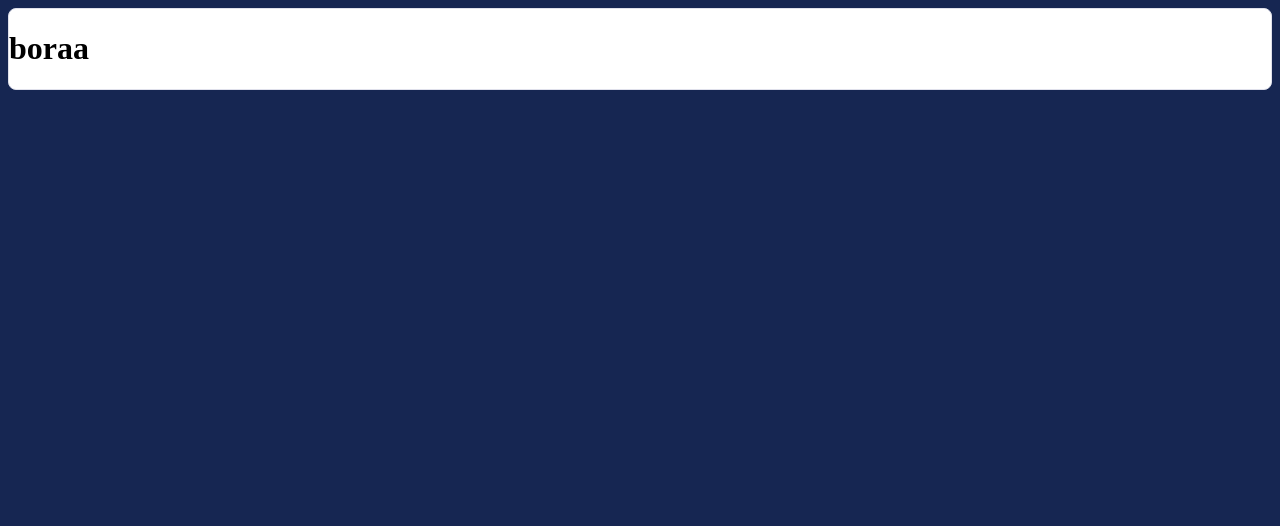
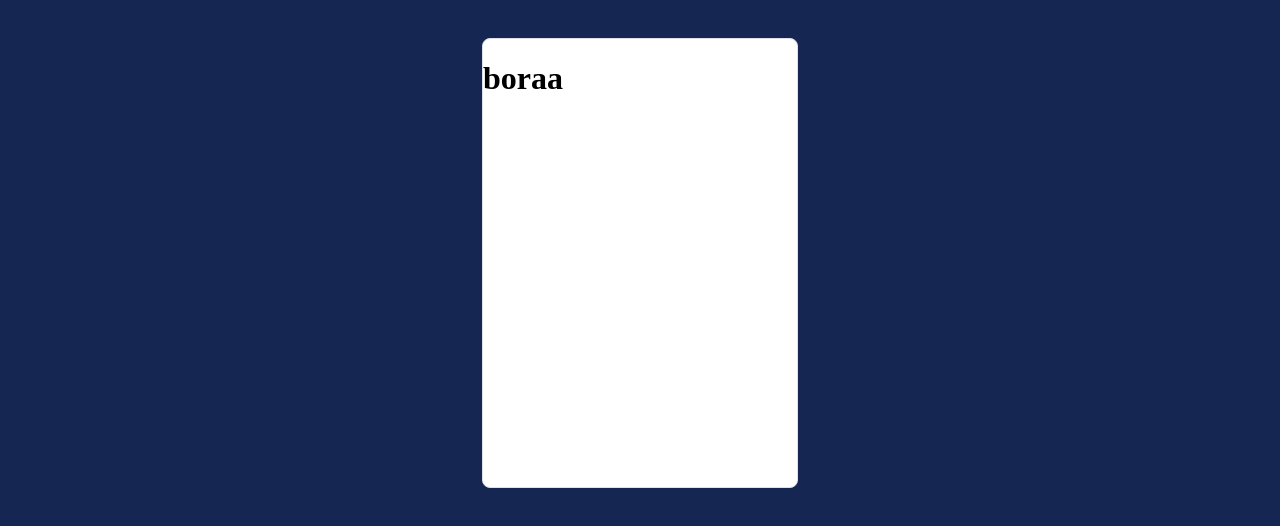
Before and after one commit to amonradev/oby-system, a React (Vite) app: page / in a window 1280 px wide. Shown: the top 526 px of the page. Built offline with nearby package versions, Linux system fonts and the light colour scheme.

Commit message:
feat: Advance login page

```diff
--- a/src/assets/css/@Access.css
+++ b/src/assets/css/@Access.css
@@ -11,6 +11,15 @@ body {
     border: 1px solid #DFE0EB;
     box-sizing: border-box;
     border-radius: 8px;
+    width: 25%;
+    min-height: 450px;
+    max-height: 450px;
+}
+.main__access {
+    display: flex;
+    align-items: center;
+    justify-content: center;
+    margin-top: 3%;
 }
 .h1__access {
     font-weight: 700;
--- a/src/pages/access/Login.jsx
+++ b/src/pages/access/Login.jsx
@@ -7,8 +7,10 @@ import { Title } from "../../components/@Access/Title";
 
 export const Login = () => {
     return (
-        <div className="card__access">
-            <h1>boraa</h1>
+        <div className="main__access">
+            <div className="card__access">
+                <h1>boraa</h1>
+            </div>
         </div>
     )
 }
```
